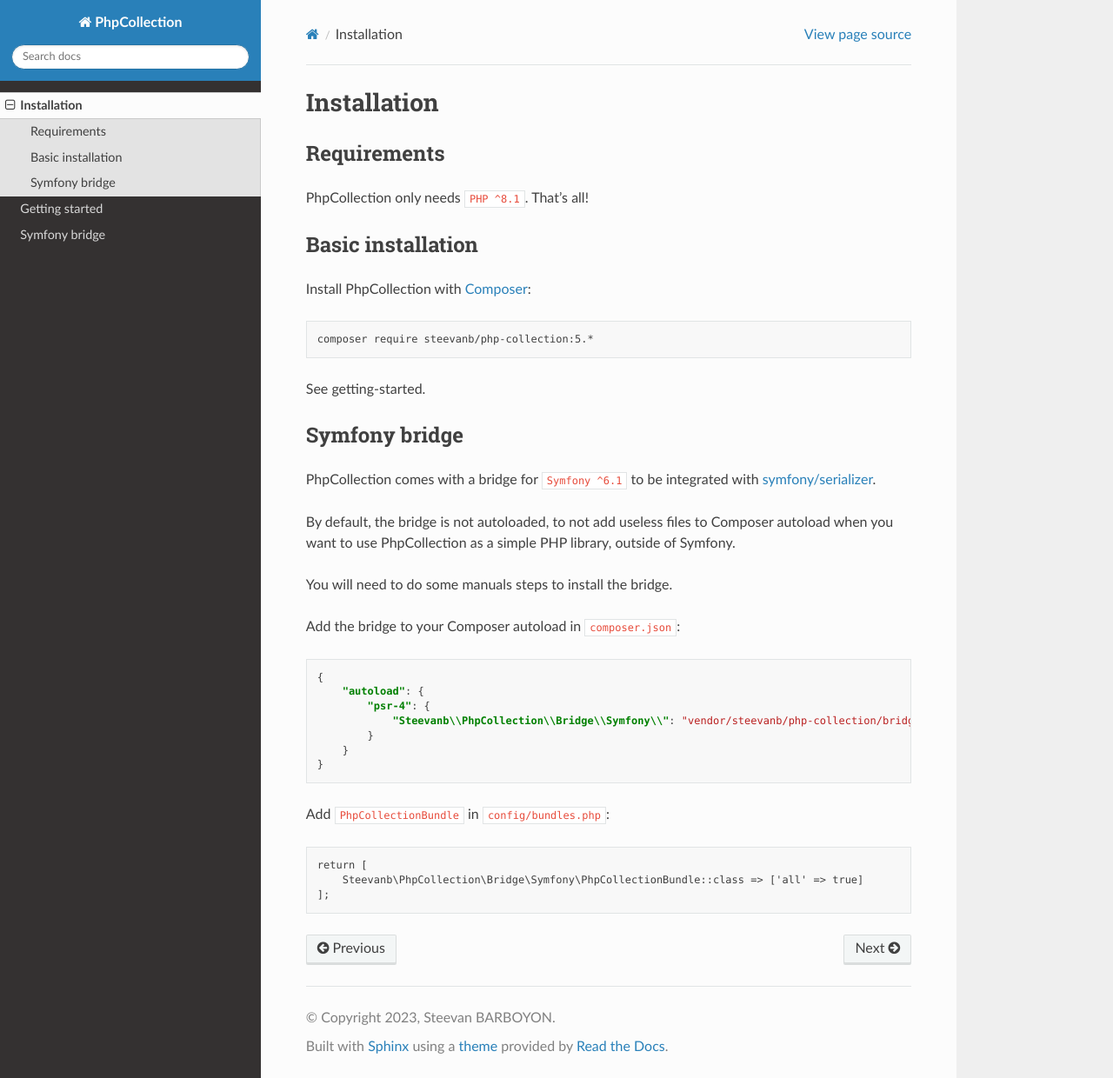
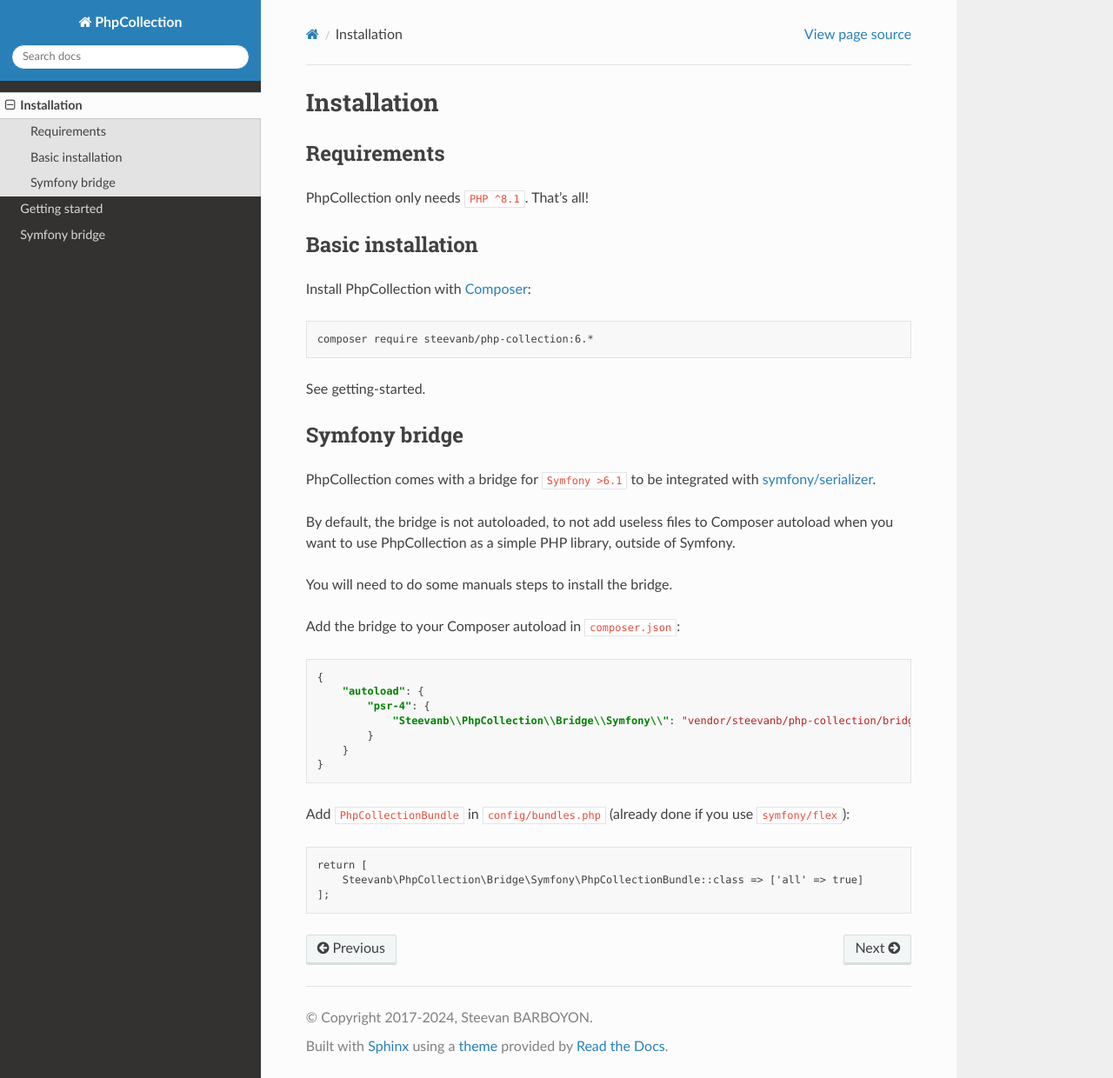
Before and after one commit to steevanb/php-collection-readthedocs, a Sphinx documentation site: the page built from docs/source/installation.rst, in a window 1280 px wide and 1240 px high. Shown: the whole window at 87% size. Built offline with Sphinx 7.4.7 and the Read the Docs theme 3.1.0, drawn with Linux system fonts in a browser that asks for light colours.

Commit message:
Documentation

```diff
--- a/docs/source/conf.py
+++ b/docs/source/conf.py
@@ -3,11 +3,11 @@
 # -- Project information
 
 project = 'PhpCollection'
-copyright = '2023, Steevan BARBOYON'
+copyright = '2017-2024, Steevan BARBOYON'
 author = 'Steevan BARBOYON'
 
-release = '0.1'
-version = '0.1.0'
+release = 'latest'
+version = 'latest'
 
 # -- General configuration
 
--- a/docs/source/installation.rst
+++ b/docs/source/installation.rst
@@ -13,14 +13,14 @@
 
 .. code-block:: bash
 
-   composer require steevanb/php-collection:5.*
+   composer require steevanb/php-collection:6.*
 
 See :ref:`getting-started`.
 
 Symfony bridge
 --------------
 
-PhpCollection comes with a bridge for ``Symfony ^6.1``
+PhpCollection comes with a bridge for ``Symfony >6.1``
 to be integrated with `symfony/serializer <https://symfony.com/doc/current/components/serializer.html>`_.
 
 By default, the bridge is not autoloaded,
@@ -41,7 +41,7 @@
         }
     }
 
-Add ``PhpCollectionBundle`` in ``config/bundles.php``:
+Add ``PhpCollectionBundle`` in ``config/bundles.php`` (already done if you use ``symfony/flex``):
 
 .. code-block:: php
 
```
